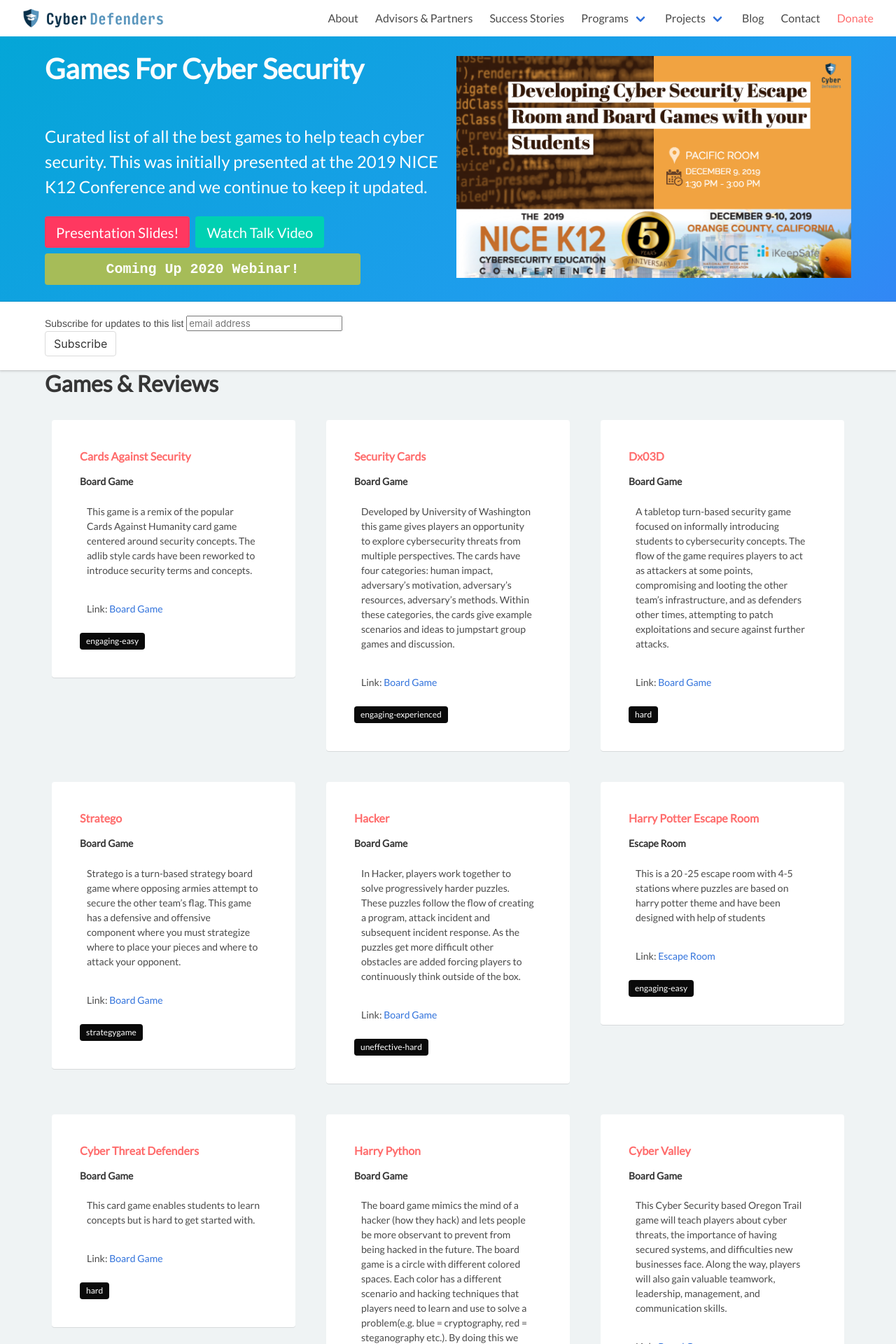
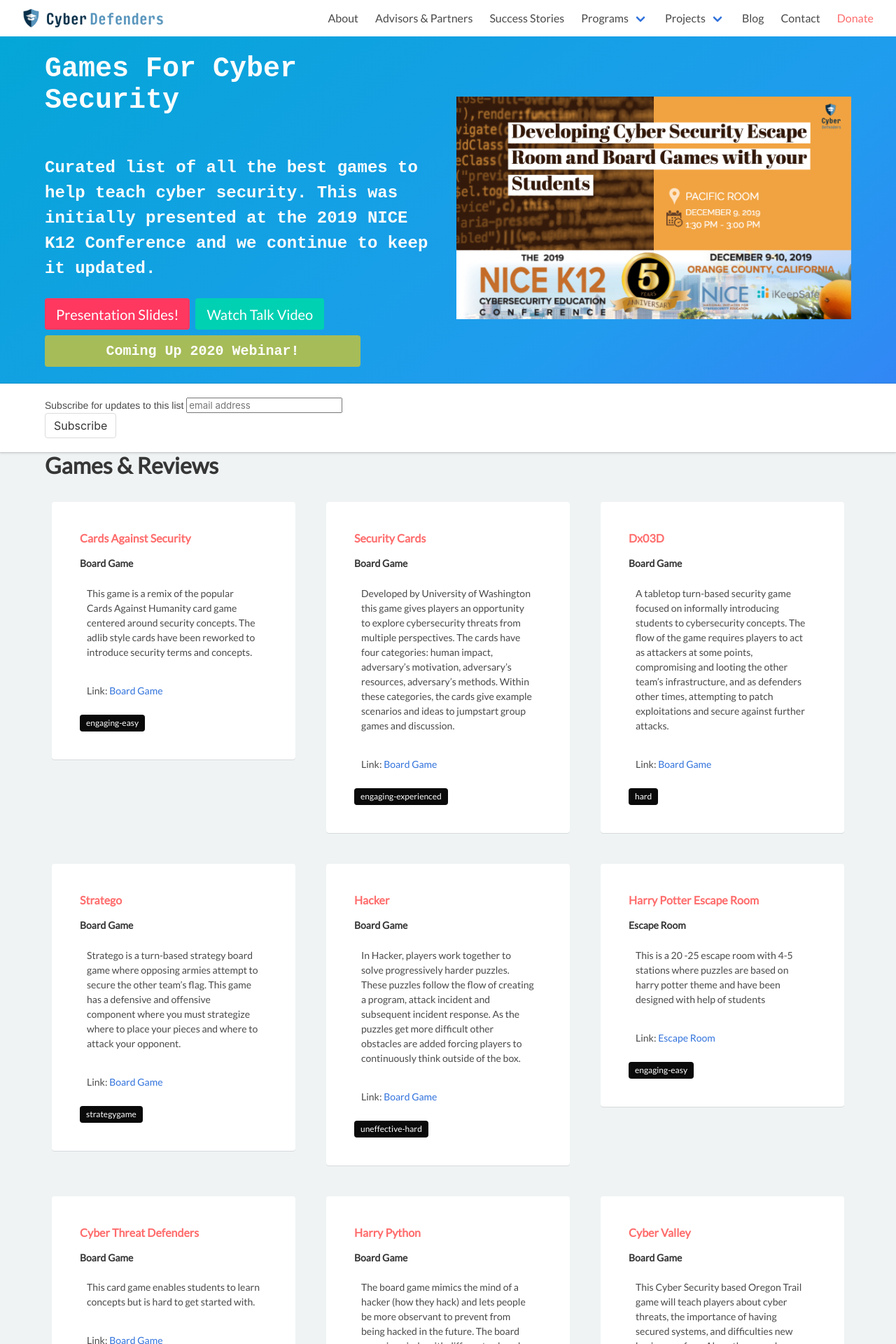
Before and after one commit to cyberdefendersprogram/www-homepage, a Jekyll site: the page built from games4security.html, in a window 1280 px wide. Shown: the top 1920 px of the page at 70% size. Built offline with Jekyll 4.4.1, drawn with Linux system fonts in a browser that asks for light colours; nearby versions of some CDN libraries; comment, search, counter and statistics services are not loaded.

Commit message:
Update games4security.html

```diff
--- a/games4security.html
+++ b/games4security.html
@@ -8,10 +8,10 @@
             <div class="container">
                 <div class="columns is-vcentered">
                     <div class="column is-half">
-                        <h1 class="title is-middle is-2 is-spaced">
+                        <h1 class="title is-middle is-2 is-spaced is-hackathon-h1">
                             Games For Cyber Security
                         </h1>
-                        <h2 class="subtitle is-4 is-spaced">
+                        <h2 class="subtitle is-4 is-spaced is-hackathon-h3">
                             Curated list of all the best games to help teach cyber security. This was initially presented at the 2019 NICE K12 Conference and we continue to keep it updated.
                         </h2>
                         <div class="buttons is-large">
```
